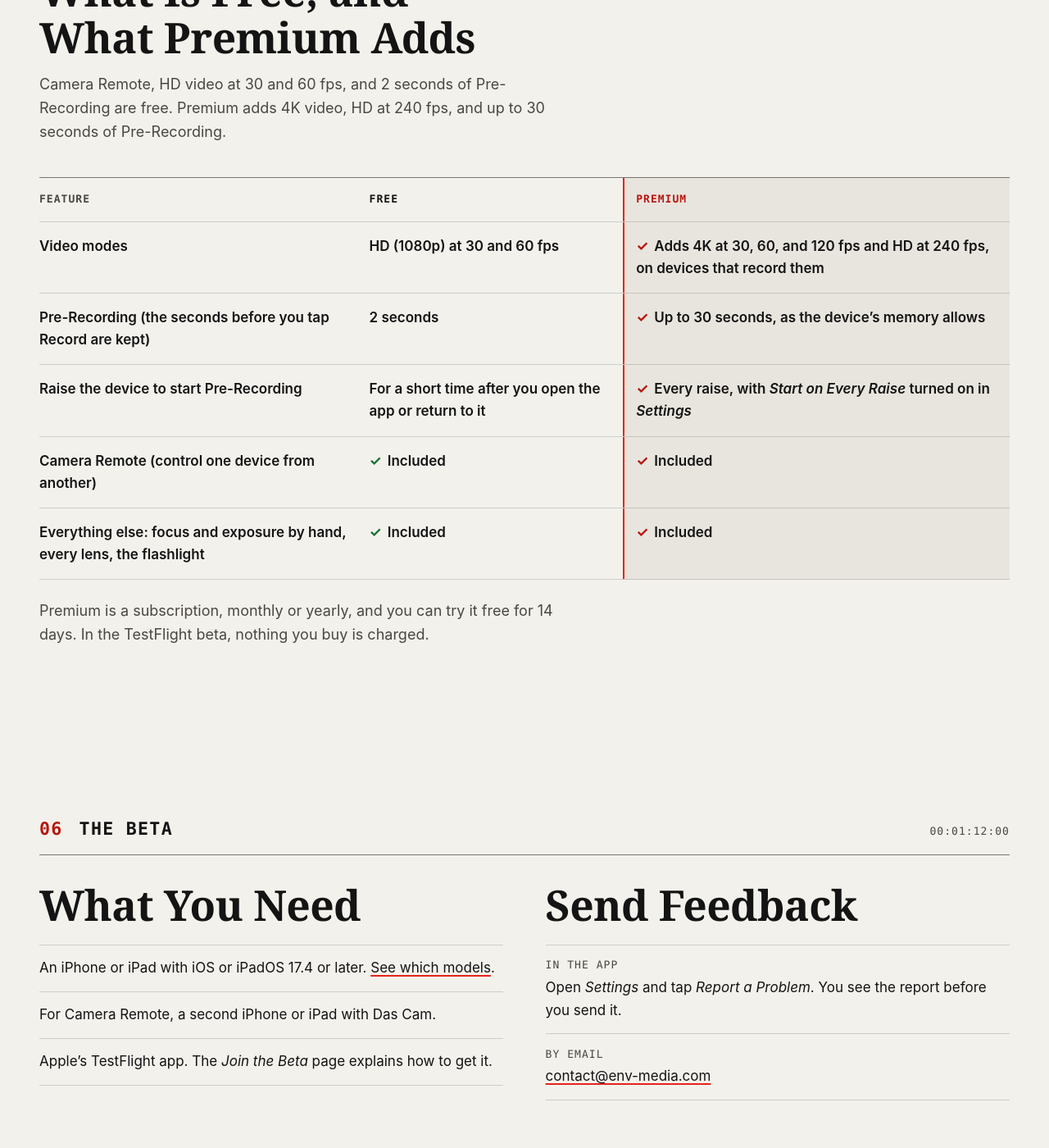
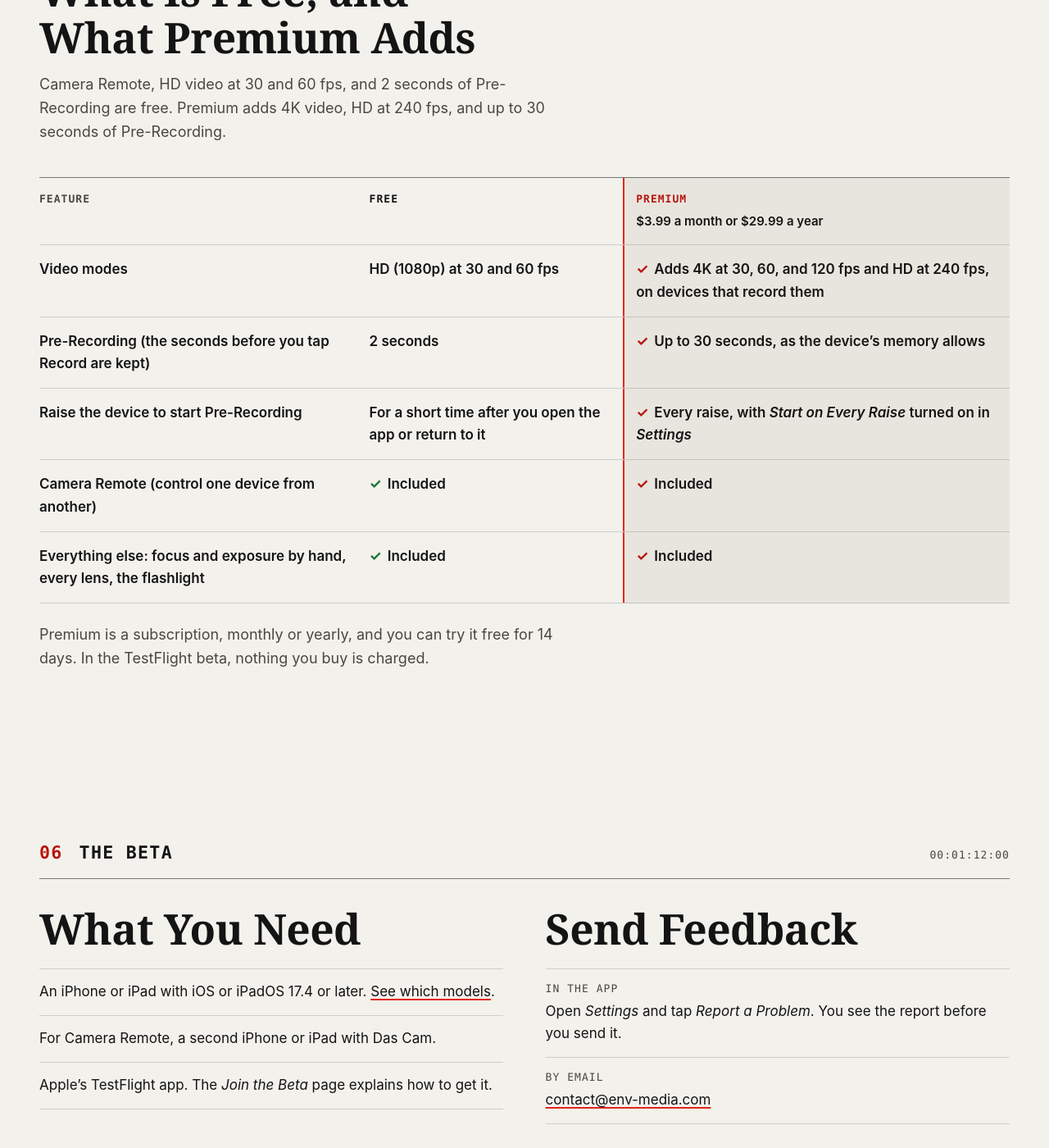
Before and after one commit to env-media/das-cam, a Jekyll site: the page index.html, which Jekyll copies as it is, in a window 1280 px wide and 1400 px high, scrolled down 6454 px. Shown: the whole window at 82% size. Built offline with Jekyll 4.4.1, drawn with Linux system fonts in a browser that asks for light colours.

Commit message:
WEB-PRICE1: Premium's prices beside its header (AJ)
- AJ: visitors had no idea what the app costs. Premium's header cell now says
  "$3.99 a month or $29.99 a year" under PREMIUM, in the page's own text at a
  readable size (the prices of DSC/Monetization/DSCSubscriptions.storekit).
- On a phone the header row now shows (Free and Premium, with the price; the
  Feature cell is for screen readers only), so the price reads at 390 px too.
  Nothing else in the table changed.
- Generated by DSC's premium-table.py (a PRICE constant beside the storekit
  note, and the price and phone styles).

Co-Authored-By: Claude Opus 5.5 (1M context, M4 lane, DSC M4 arbiter #74's website helper, session f1efe9fa) <noreply@anthropic.com>

```diff
--- a/assets/site.css
+++ b/assets/site.css
@@ -844,6 +844,9 @@ html.lb-open { overflow: hidden; }
 /* WEB-FREE1 (AJ, 2026-11-21): Free reads as a full offer, in ink at the Feature column's weight with green ticks;
    Premium keeps its ground, its red rule and its red ticks, so it reads as what it adds on top. */
 .tiers thead th.free { color: var(--ink); }
+/* WEB-PRICE1: the price under PREMIUM, in the page's own text, not the label's small capitals. */
+.tiers .price { display: block; margin-top: 0.3rem; font-family: var(--sans); font-size: 0.9375rem; font-weight: 600;
+  letter-spacing: 0; text-transform: none; color: var(--ink); }
 .tiers tbody th { width: 34%; font-weight: 600; }
 .tiers td { color: var(--ink-2); }
 /* The app sheet's look (AJ, 11-18): every Premium cell ticked, stronger, on its own ground; Free ticked only where it
@@ -856,11 +859,13 @@ html.lb-open { overflow: hidden; }
 .tiers td.free .tick { color: var(--green); }
 .tiers + .intro { margin-top: 1.5rem; }
 @media (max-width: 40rem) {
-  .tiers thead { position: absolute; width: 1px; height: 1px; overflow: hidden; clip: rect(0 0 0 0); white-space: nowrap; }
+  /* The header row stays on a phone, so the price shows; its Feature cell is for screen readers only. */
+  .tiers thead th:first-child { position: absolute; width: 1px; height: 1px; overflow: hidden; clip: rect(0 0 0 0); white-space: nowrap; }
   .tiers tr { display: grid; grid-template-columns: minmax(0, 1fr) minmax(0, 1fr); gap: 0.35rem 1rem; padding: 1rem 0; border-bottom: 1px solid var(--rule); }
   .tiers tbody th { grid-column: 1 / -1; width: auto; }
   .tiers th, .tiers td { padding: 0; border: 0; }
-  .tiers td.premium { padding: 0.5rem 0.6rem; }
+  .tiers td.premium, .tiers thead th.premium { padding: 0.5rem 0.6rem; }
+  .tiers thead th.free { padding-top: 0.5rem; }
   .tiers td::before {
     content: attr(data-label);
     display: block;
--- a/index.html
+++ b/index.html
@@ -267,7 +267,7 @@
       <h2 id="premium-title">What Is Free, and What Premium Adds</h2>
       <p class="intro">Camera Remote, HD video at 30 and 60 fps, and 2 seconds of Pre-Recording are free. Premium adds 4K video, HD at 240 fps, and up to 30 seconds of Pre-Recording.</p>
       <table class="tiers">
-        <thead><tr><th scope="col">Feature</th><th scope="col" class="free">Free</th><th scope="col" class="premium">Premium</th></tr></thead>
+        <thead><tr><th scope="col">Feature</th><th scope="col" class="free">Free</th><th scope="col" class="premium">Premium <span class="price">$3.99 a month or $29.99 a year</span></th></tr></thead>
         <tbody>
           <tr id="tier-video"><th scope="row">Video modes</th><td class="free" data-label="Free">HD (1080p) at 30 and 60 fps</td><td class="premium" data-label="Premium"><span class="tick" aria-hidden="true">&#10003;</span>Adds 4K at 30, 60, and 120 fps and HD at 240 fps, on devices that record them</td></tr>
           <tr id="tier-preRecording"><th scope="row">Pre-Recording (the seconds before you tap Record are kept)</th><td class="free" data-label="Free">2 seconds</td><td class="premium" data-label="Premium"><span class="tick" aria-hidden="true">&#10003;</span>Up to 30 seconds, as the device’s memory allows</td></tr>
```
